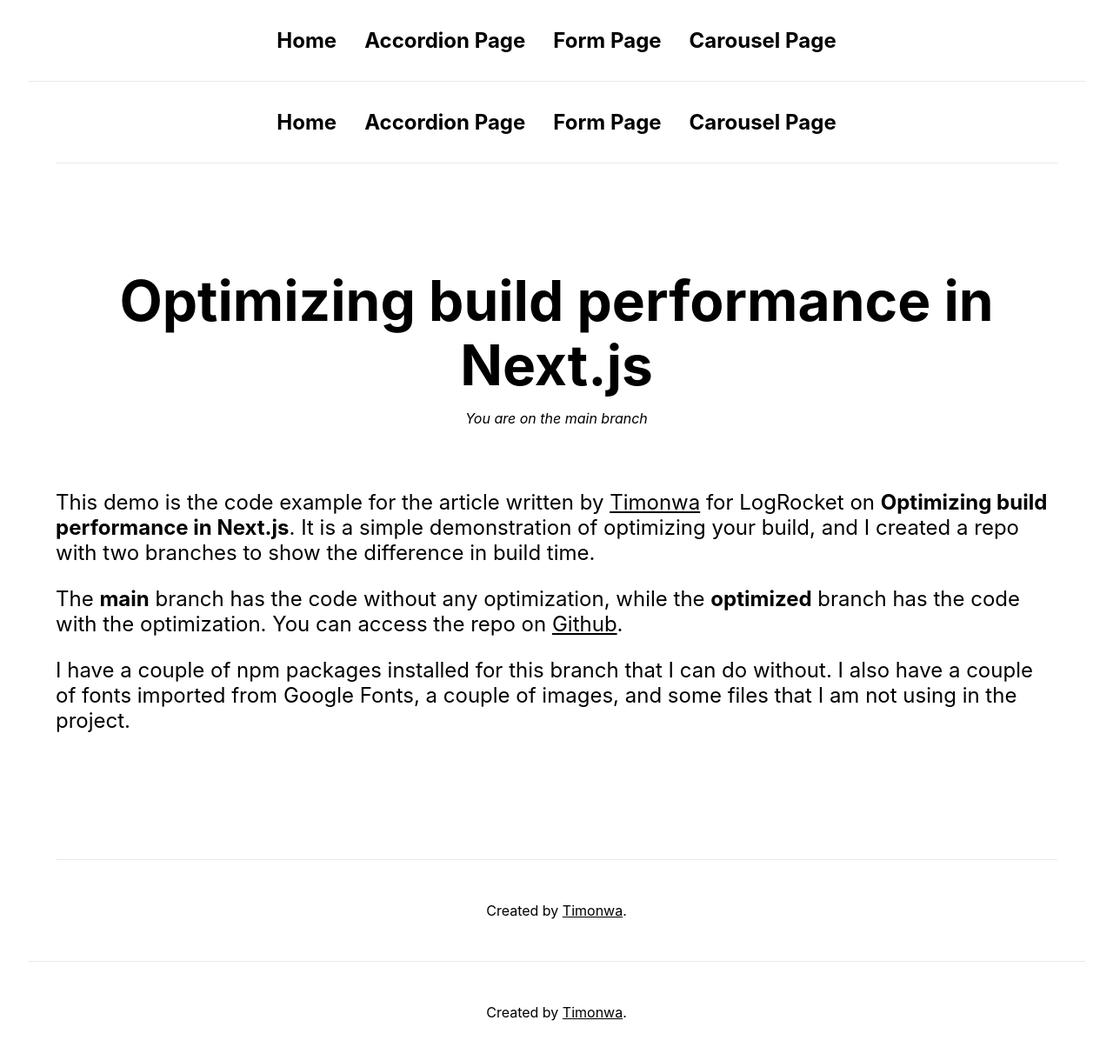
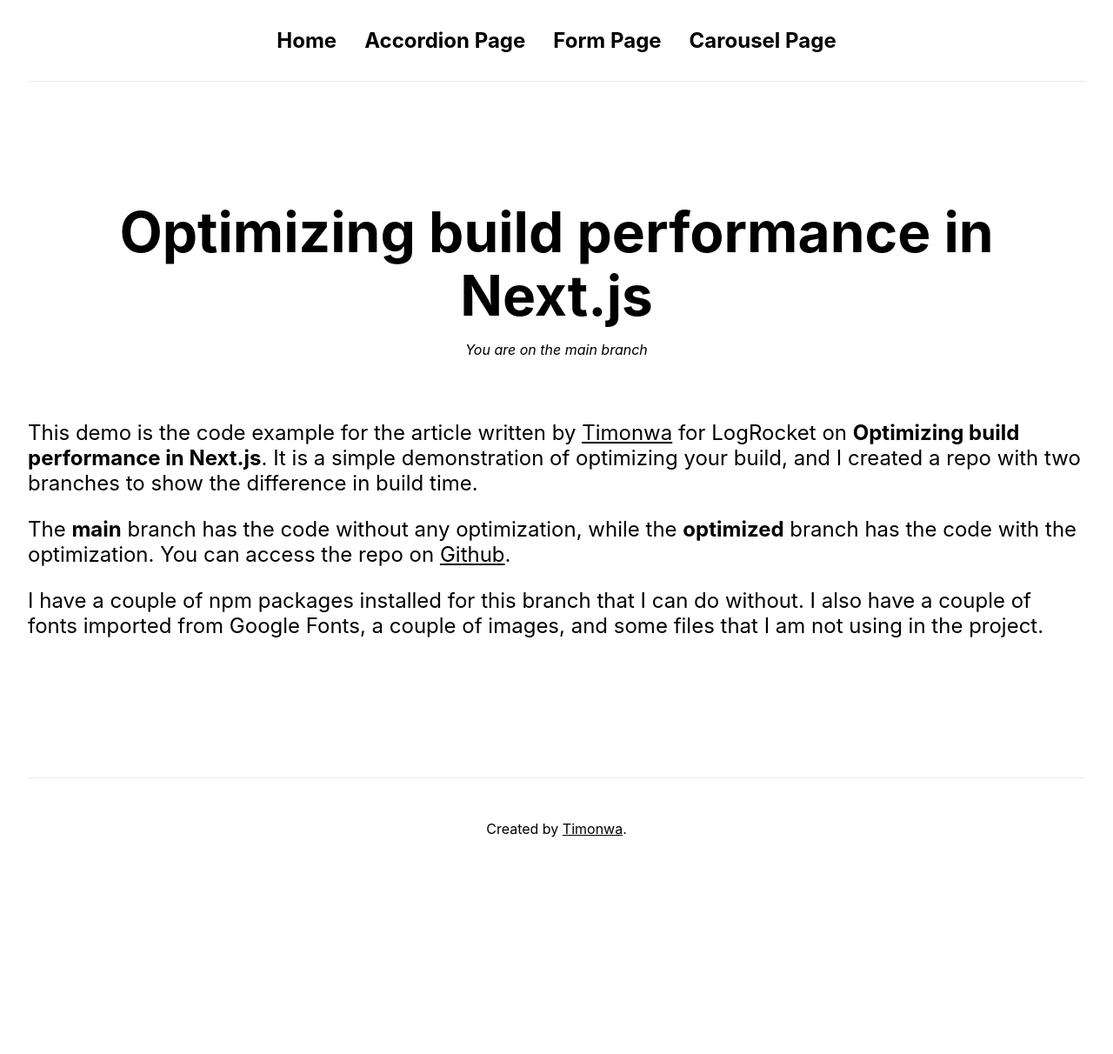
Before and after one commit to Timonwa/optimising-nextjs-performance, a Next.js app: page / in a window 1280 px wide. Shown: the top 1212 px of the page at 87% size. After the commit the page ends 1011 px from the top, so only its background shows below. Built offline with nearby package versions, Linux system fonts and the light colour scheme.

Commit message:
moved header and footer to app.js

```diff
--- a/package.json
+++ b/package.json
@@ -19,7 +19,6 @@
   },
   "devDependencies": {
     "eslint": "8.48.0",
-    "eslint-config-next": "13.4.19",
-    "sass": "^1.66.1"
+    "eslint-config-next": "13.4.19"
   }
 }
--- a/pages/_app.js
+++ b/pages/_app.js
@@ -23,7 +23,7 @@ function MyApp({ Component, pageProps }) {
           </Link>
         </nav>
       </header>
-      <Component {...pageProps} />{" "}
+      <Component {...pageProps} />
       <footer className={styles.footer}>
         <p>
           Created by{" "}
--- a/pages/accordion.jsx
+++ b/pages/accordion.jsx
@@ -27,7 +27,7 @@ const AccordionPage = () => {
       </div>
 
       <div className={styles.description}>
-        <Accordion>
+        <Accordion allowZeroExpanded>
           <AccordionItem>
             <AccordionItemHeading>
               <AccordionItemButton>
--- a/pages/index.js
+++ b/pages/index.js
@@ -3,30 +3,11 @@ import Link from "next/link";
 
 export default function Home() {
   return (
-    <div className={styles.container}>
-      <header className={styles.header}>
-        <nav className={styles.nav}>
-          <Link href="/" className={styles.link}>
-            Home
-          </Link>
-          <Link href="/accordion" className={styles.link}>
-            Accordion Page
-          </Link>
-          <Link href="/form" className={styles.link}>
-            Form Page
-          </Link>
-          <Link href="/carousel" className={styles.link}>
-            Carousel Page
-          </Link>
-        </nav>
-      </header>
-
     <main className={styles.main}>
       <h1 className={styles.title}>
-          Optimizing build performance in Next.js<em className={styles.em}>You are on the main branch</em>
+        Optimizing build performance in Next.js
+        <em className={styles.em}>You are on the main branch</em>
       </h1>
-
-
 
       <div className={styles.description}>
         <p>
@@ -42,8 +23,8 @@ export default function Home() {
 
         <p>
           The <strong>main</strong> branch has the code without any
-            optimization, while the <strong>optimized</strong> branch has the
-            code with the optimization. You can access the repo on{" "}
+          optimization, while the <strong>optimized</strong> branch has the code
+          with the optimization. You can access the repo on{" "}
           <Link target="_blank" href="">
             Github
           </Link>
@@ -52,22 +33,10 @@ export default function Home() {
 
         <p>
           I have a couple of npm packages installed for this branch that I can
-            do without. I also have a couple of fonts imported from Google
-            Fonts, a couple of images, and some files that I am not using in the
-            project.
+          do without. I also have a couple of fonts imported from Google Fonts,
+          a couple of images, and some files that I am not using in the project.
         </p>
       </div>
     </main>
-
-      <footer className={styles.footer}>
-        <p>
-          Created by{" "}
-          <Link target="_blank" href="https://blog.timonwa.com">
-            Timonwa
-          </Link>
-          .
-        </p>
-      </footer>
-    </div>
   );
 }
```
Also changed, not shown: 1 other file (tests, documents, lock files or other folders). Lines whose indentation alone changed are shown as unchanged.
